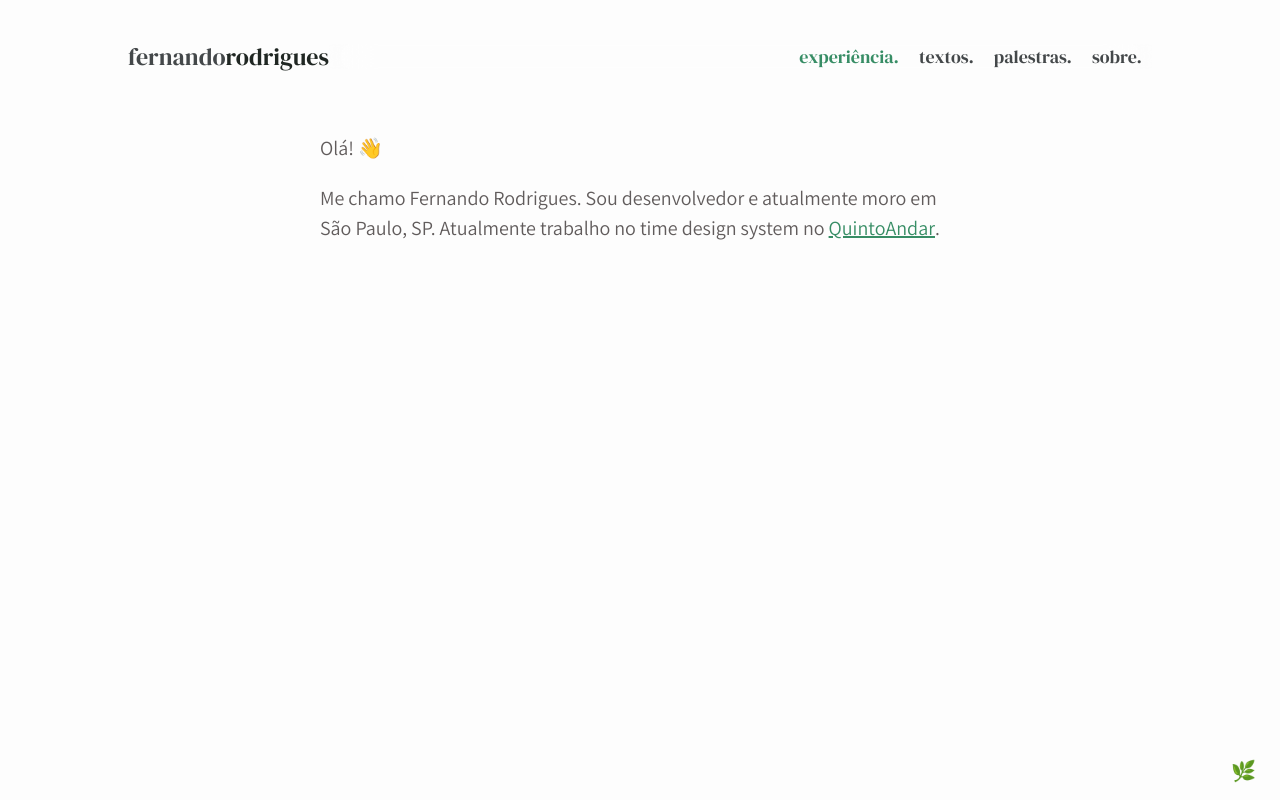
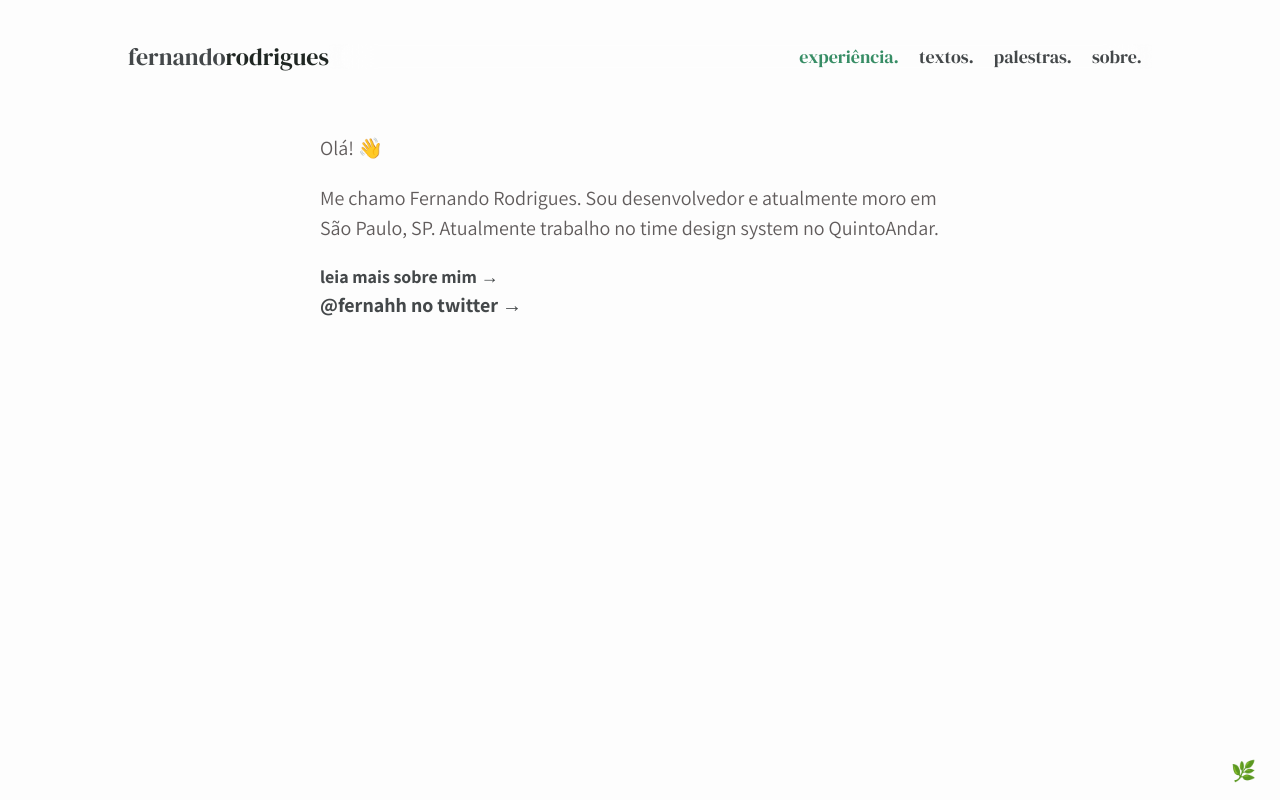
Before and after one commit to fernahh/fernahh.github.io, a Next.js app: page / in a window 1280 px wide. Built offline with nearby package versions, Linux system fonts and the light colour scheme.

Commit message:
Add banner links

```diff
--- a/components/banner/banner.js
+++ b/components/banner/banner.js
@@ -1,3 +1,4 @@
+import { ArrowLink } from 'components/arrow-link'
 import { Link } from 'components/link'
 import { P } from 'components/paragraph'
 import styles from './banner.module.css'
@@ -8,15 +9,23 @@ export const Banner = () => (
       <P>Olá! 👋</P>
       <P>
         Me chamo Fernando Rodrigues. Sou desenvolvedor e atualmente moro em São
-        Paulo, SP. Atualmente trabalho no time design system no{' '}
-        <Link
-          href="https://www.quintoandar.com.br/"
-          title="Site da QuintoAndar"
-        >
-          QuintoAndar
-        </Link>
-        .
+        Paulo, SP. Atualmente trabalho no time design system no QuintoAndar.
       </P>
+      <div className={styles['banner-links']}>
+        <P>
+          <ArrowLink
+            href="http://google.com"
+            title="Link para a página com detalhes sobre mim"
+          >
+            leia mais sobre mim →
+          </ArrowLink>
+        </P>
+        <P>
+          <ArrowLink href="https://twitter.com/fernahh">
+            @fernahh no twitter →
+          </ArrowLink>
+        </P>
+      </div>
     </div>
   </section>
 )
--- a/components/banner/banner.module.css
+++ b/components/banner/banner.module.css
@@ -3,6 +3,14 @@
   align-items: center;
   margin: 0;
   max-width: var(--viewport-max-width);
+}
+
+.banner-links p {
+  margin: 0;
+}
+
+.banner-links p:first-child {
+  font-size: var(--font-size-small);
 }
 
 @media screen and (min-width: 768px) {
```
